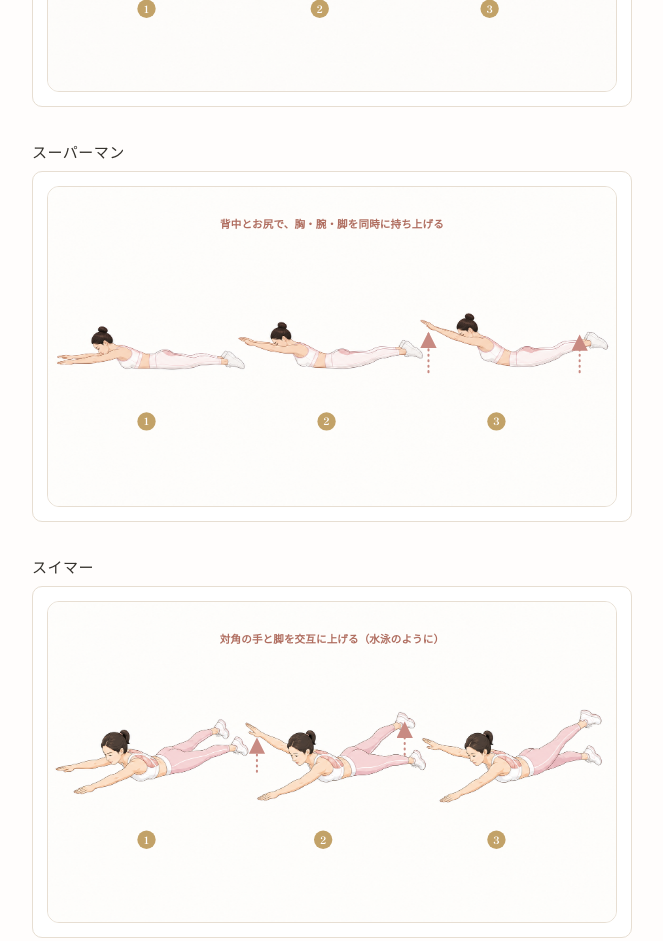
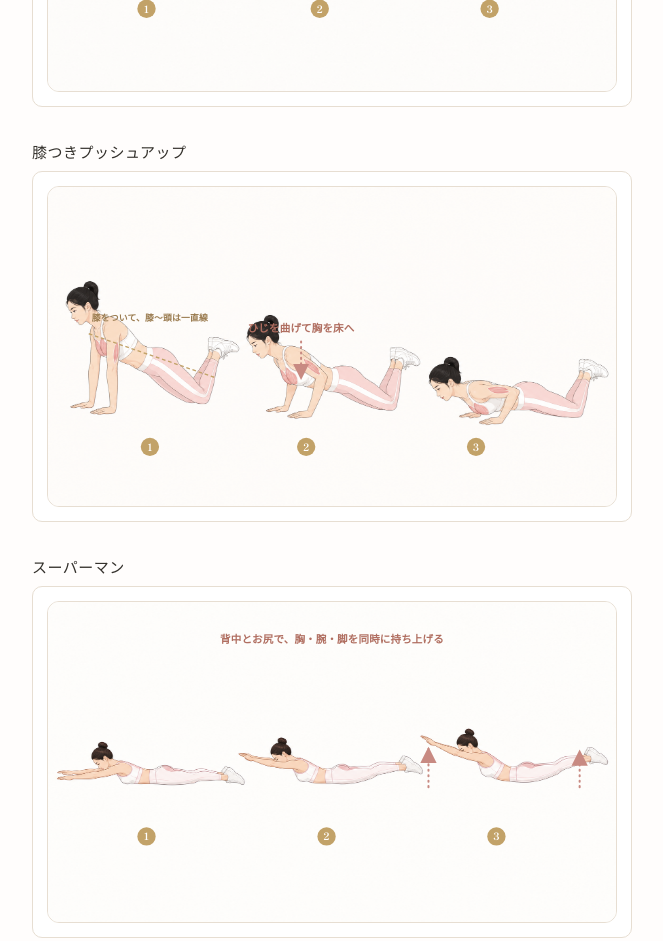
Before and after one commit to yuya-suzuki-37/memoro-bridal-burn, a plain HTML site: page _ex-gallery.html in a window 1280 px wide. Shown: the part 6740-7681 px from the top of the page, without its empty margins (308-971 px from the left). Drawn offline with Linux system fonts and the light colour scheme.

Commit message:
exercise visuals: add knee push-up (completes batch 3, 20 exercises)
- generated after Codex usage-limit reset via retry loop
- bump ex-visuals.js import to v=4

Co-Authored-By: Claude Opus 4.8 <noreply@anthropic.com>

```diff
--- a/_ex-gallery.html
+++ b/_ex-gallery.html
@@ -21,8 +21,8 @@
   <div id="list"></div>
 </div>
 <script type="module">
-import { EX_VISUALS } from './ex-visuals.js?v=3';
-const NAME = { pt_squat_basic:'ベーシックスクワット', pt_sumo_squat:'スモウスクワット', pt_reverse_lunge:'リバースランジ', pt_glute_bridge:'グルートブリッジ', pt_plank:'プランク', pt_dead_bug:'デッドバグ', cd_march:'その場マーチング', cd_skater:'スケーター', cd_highknee:'ハイニー（腿上げ）', cd_sidestep:'サイドステップ・タッチ', cd_boxer:'ボクサー・ジャブ', cd_kneeelbow:'ニー・トゥ・エルボー', cd_mtnclimber:'マウンテンクライマー', cd_toetap:'クイック・トウタップ', pt_pushup:'プッシュアップ', pt_superman:'スーパーマン', pt_swimmer:'スイマー', pt_back_extension:'バックエクステンション', pt_y_t_w:'Y-T-W' };
+import { EX_VISUALS } from './ex-visuals.js?v=4';
+const NAME = { pt_squat_basic:'ベーシックスクワット', pt_sumo_squat:'スモウスクワット', pt_reverse_lunge:'リバースランジ', pt_glute_bridge:'グルートブリッジ', pt_plank:'プランク', pt_dead_bug:'デッドバグ', cd_march:'その場マーチング', cd_skater:'スケーター', cd_highknee:'ハイニー（腿上げ）', cd_sidestep:'サイドステップ・タッチ', cd_boxer:'ボクサー・ジャブ', cd_kneeelbow:'ニー・トゥ・エルボー', cd_mtnclimber:'マウンテンクライマー', cd_toetap:'クイック・トウタップ', pt_pushup:'プッシュアップ', pt_superman:'スーパーマン', pt_swimmer:'スイマー', pt_back_extension:'バックエクステンション', pt_y_t_w:'Y-T-W', pt_knee_pushup:'膝つきプッシュアップ' };
 const list = document.getElementById('list');
 for (const [id, v] of Object.entries(EX_VISUALS)) {
   const d = document.createElement('div');
--- a/ex-visuals.js
+++ b/ex-visuals.js
@@ -132,7 +132,13 @@ export const EX_VISUALS = {
       + label(790, 398, 'ひじを曲げて胸を床へ', 'middle')
       + badges([[290, 700], [800, 700], [1300, 700]]) },
 
-  // 膝つきプッシュアップ（真横・入門版・3コマ）※画像は上限リセット後に生成
+  // 膝つきプッシュアップ（真横・入門版・3コマ）
+  pt_knee_pushup: { img: 'assets/ex-kneepushup.png', vb: '0 0 1672 941',
+    overlay: guide(120, 432, 495, 562, 300, 395, '膝をついて、膝〜頭は一直線', 'middle')
+      + arrow('mk_kneepush', 'M745,455 L745,562')
+      + label(745, 428, 'ひじを曲げて胸を床へ', 'middle')
+      + badges([[300, 765], [760, 765], [1260, 765]]) },
+
 
   // スーパーマン（真横・胸腕脚を持ち上げ・3コマ）
   pt_superman: { img: 'assets/ex-superman.png', vb: '0 0 1672 941',
--- a/fatburn-app.js
+++ b/fatburn-app.js
@@ -7,7 +7,7 @@ import { QUESTIONS, buildProfile, planTitle, messageFor, foodFor, neatFor,
          DIET_BASICS, SWELL_CARE, SLEEP_CARE, DIET_TOOL_URL, DISCLAIMER, PREGNANCY_NOTICE, SAFETY_NOTE } from './fatburn-data.js?v=7';
 import { build30Day, PHASE_INFO, repsFor } from './fatburn-program.js?v=3';
 import { AREA_LABEL } from './fatburn-engine.js?v=2';
-import { EX_VISUALS } from './ex-visuals.js?v=3';
+import { EX_VISUALS } from './ex-visuals.js?v=4';
 
 const $ = s => document.querySelector(s);
 const PROGRESS_KEY = 'memoro-fatburn-progress-v1';
```
Also changed, not shown: assets/ex-kneepushup.png (added).
